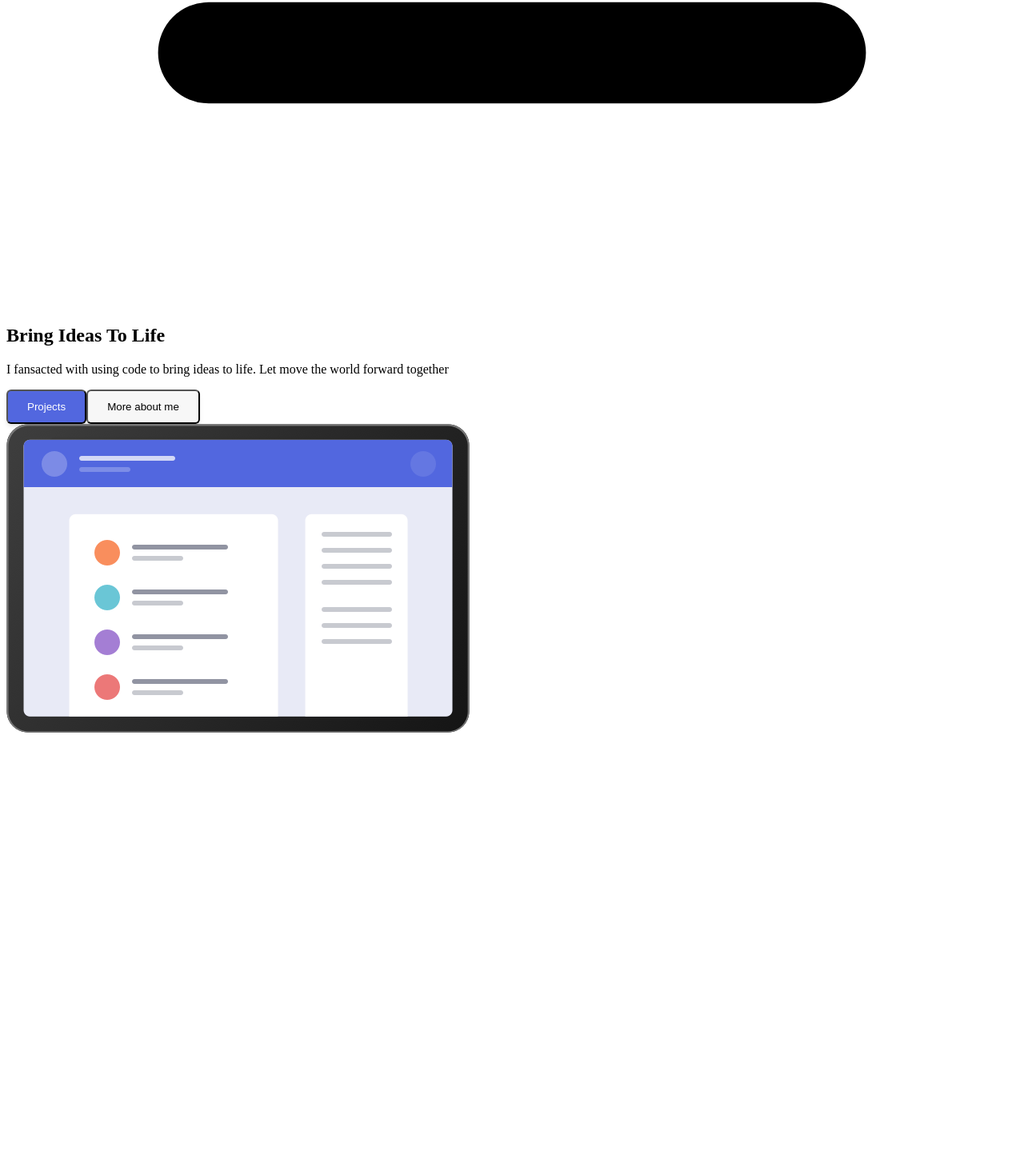
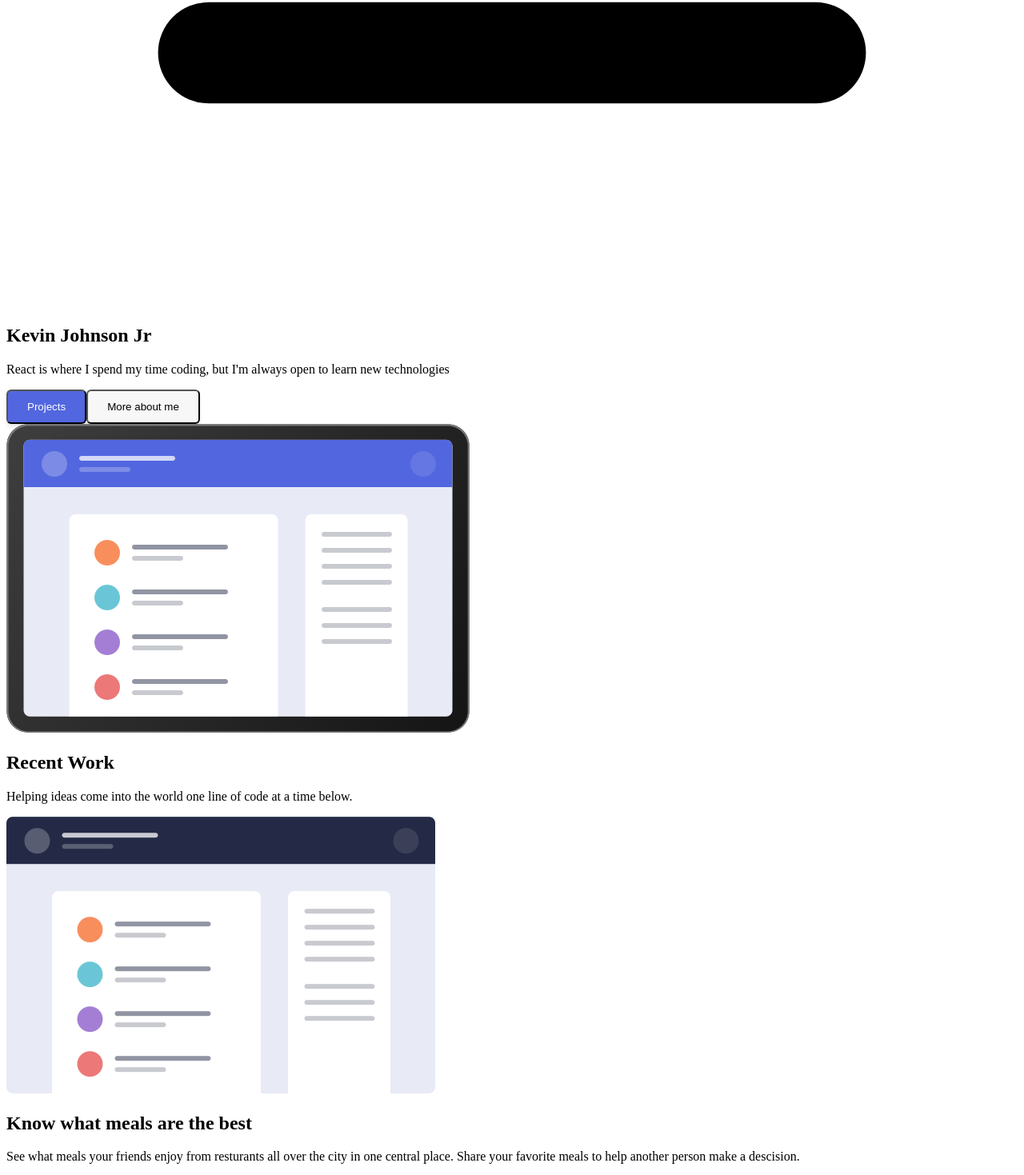
Before and after one commit to KevProDev/Portfolio-Website, a Next.js app: page / in a window 1280 px wide. Shown: the part 1026-2495 px from the top of the page at 80% size. Before the commit the page ends 1954 px from the top, so only its background shows below. Built offline with nearby package versions, Linux system fonts and the light colour scheme.

Commit message:
Project 1 prototype

```diff
--- a/pages/index.js
+++ b/pages/index.js
@@ -27,15 +27,15 @@ export default function Home() {
       </header>
       {/* Hero */}
       <section className="relative">
-        <div className="container flex flex-col-reverse md:flex-row items-center gap-12 mt-14 lg:mt-28">
+        <div className="container flex flex-col-reverse lg:flex-row items-center gap-12 mt-14 lg:mt-28">
           {/* Content */}
           <div className="flex flex-1 flex-col items-center lg:items-start">
             <h2 className="text-bookmark-blue text-3xl md:text-5xl text-center lg:text-left mb-6">
-              Bring Ideas To Life
+              Kevin Johnson Jr
             </h2>
             <p className="text-bookmark-grey text-lg text-center lg:text-left mb-6">
-              I fansacted with using code to bring ideas to life. Let move the
-              world forward together
+              React is where I spend my time coding, but I'm always open to
+              learn new technologies
             </p>
             <div className="flex justify-center flex-wrap gap-6">
               <button
@@ -53,7 +53,7 @@ export default function Home() {
             </div>
           </div>
           {/* Image */}
-          <div className="flex justify-center flex-1 mb-10 md:mb-16 lg:mb-0 z-10">
+          <div className="flex justify-center flex-1 md:mb-16 lg:mb-0 z-10">
             <img
               className="w5/6 h-5/6 sm:w-3/4 sm:h-3/4 md:w-full md:h-full"
               src="/hero-bg.png"
@@ -61,8 +61,51 @@ export default function Home() {
             />
           </div>
         </div>
-        {/* Rounded Rectangle */}
-        <div className="hidden md:block overflow-hidden rounded-l-full bg-bookmark-purple absolute h-80 w-2/4"></div>
+      </section>
+
+      {/* Features */}
+      <section className="bg-bookmark-white py-20 mt-20 lg:mt-60">
+        {/* Heading */}
+        <div className="sm:w-3/4 lg:w-5/12 mx-auto px-2">
+          <h1 className="text-3xl text-center text-bookmark-blue">
+            Recent Work
+          </h1>
+          <p className="text-center text-bookmark-grey mt-4">
+            Helping ideas come into the world one line of code at a time below.
+          </p>
+        </div>
+        {/* Project #1 */}
+        <div className="relative mt-20 lg:mt-24">
+          <div className="container flex flex-col lg:flex-row items-center justify-center gap-x-24">
+            {/* Image */}
+            <div className="flex flex-1 justify-center z-10 mb-10 lg:mb-0">
+              <img
+                className="w-5/6 h-5/6 sm:w-3/4 sm:h-3/4 md:w-full md:h-full"
+                src="/illustration-features-tab-1.png"
+                alt="project one"
+              />
+            </div>
+            {/* Content */}
+            <div className="flex flex-1 flex-col items-center lg:items-start">
+              <h1 className="text-3xl text-bookmark-blue">
+                Know what meals are the best
+              </h1>
+              <p className="text-bookmark-grey my-4 text-center lg:text-left sm:w-3/4 lg:w-full">
+                See what meals your friends enjoy from resturants all over the
+                city in one central place. Share your favorite meals to help
+                another person make a descision.
+              </p>
+              <button
+                type="button"
+                className="btn btn-purple hover:bg-bookmark-white hover:text-black"
+              >
+                Foodairy Website
+              </button>
+            </div>
+          </div>
+          {/* Rounded Rectangle */}
+          <div className="hidden lg:block overflow-hidden rounded-r-full bg-bookmark-purple absolute h-80 w-2/4 -bottom-24 lg:-left-36  "></div>
+        </div>
       </section>
     </div>
   );
```
